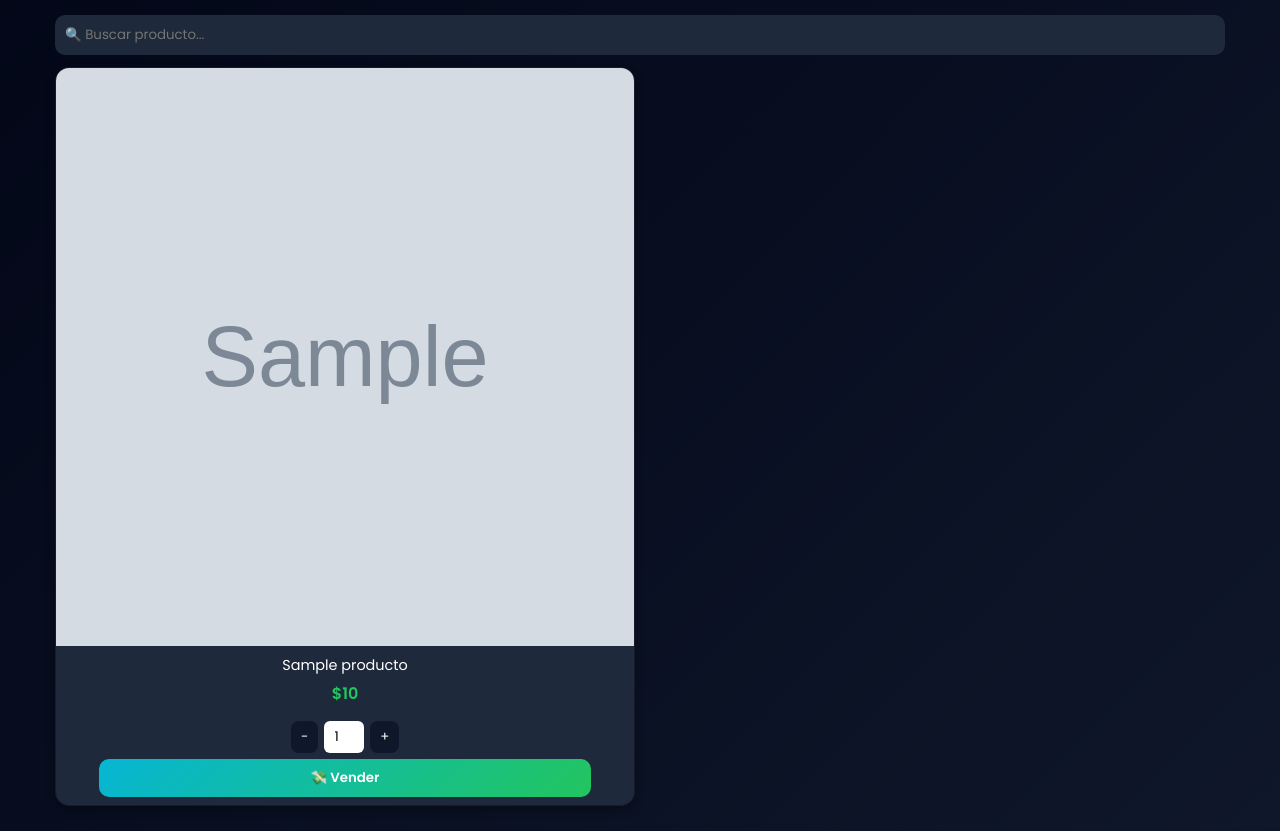
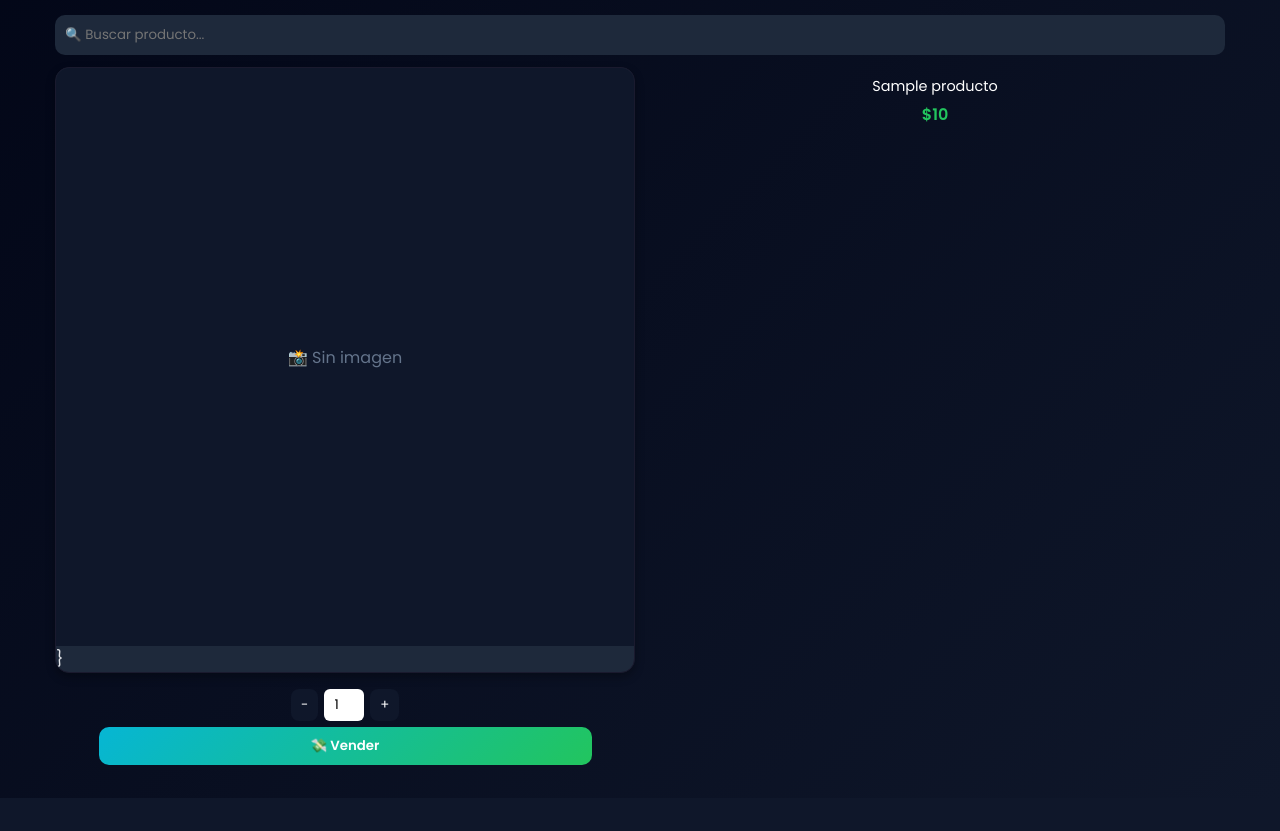
Before and after one commit to carlosarturoyepescelon11-boop/Yepesstore, a Flask app: template templates/ventas.html in a window 1280 px wide. Shown: the part 125-956 px from the top of the page. After the commit the page ends 890 px from the top, so only its background shows below. Run offline with Flask 3, Linux system fonts and the light colour scheme; the template is opened without the code that fills it: most values are stand-ins (such as "Sample title", 1, 10 or a date in 2020); grey boxes marked "Sample" are stand-in pictures; some libraries are stand-ins or nearby versions.

Commit message:
Update ventas.html

```diff
--- a/templates/ventas.html
+++ b/templates/ventas.html
@@ -187,14 +187,16 @@ body{
 <div class="card" data-nombre="{{ p.nombre|lower }}">
 
     <div class="img-box">
-        {% if p.imagen %}
-    <img src="{{ url_for('static', filename='uploads/' ~ p.imagen) }}"
+    {% if p["imagen"] and "http" in p["imagen"] %}
+        <img src="{{ p['imagen'] }}"
              style="width:100%; height:100%; object-fit:cover;">
     {% else %}
         <div style="display:flex; align-items:center; justify-content:center; height:100%; color:#64748b;">
             📸 Sin imagen
         </div>
     {% endif %}
+
+</div>}
     </div>
 
     <div class="info">
```
Lines whose indentation alone changed are shown as unchanged.
